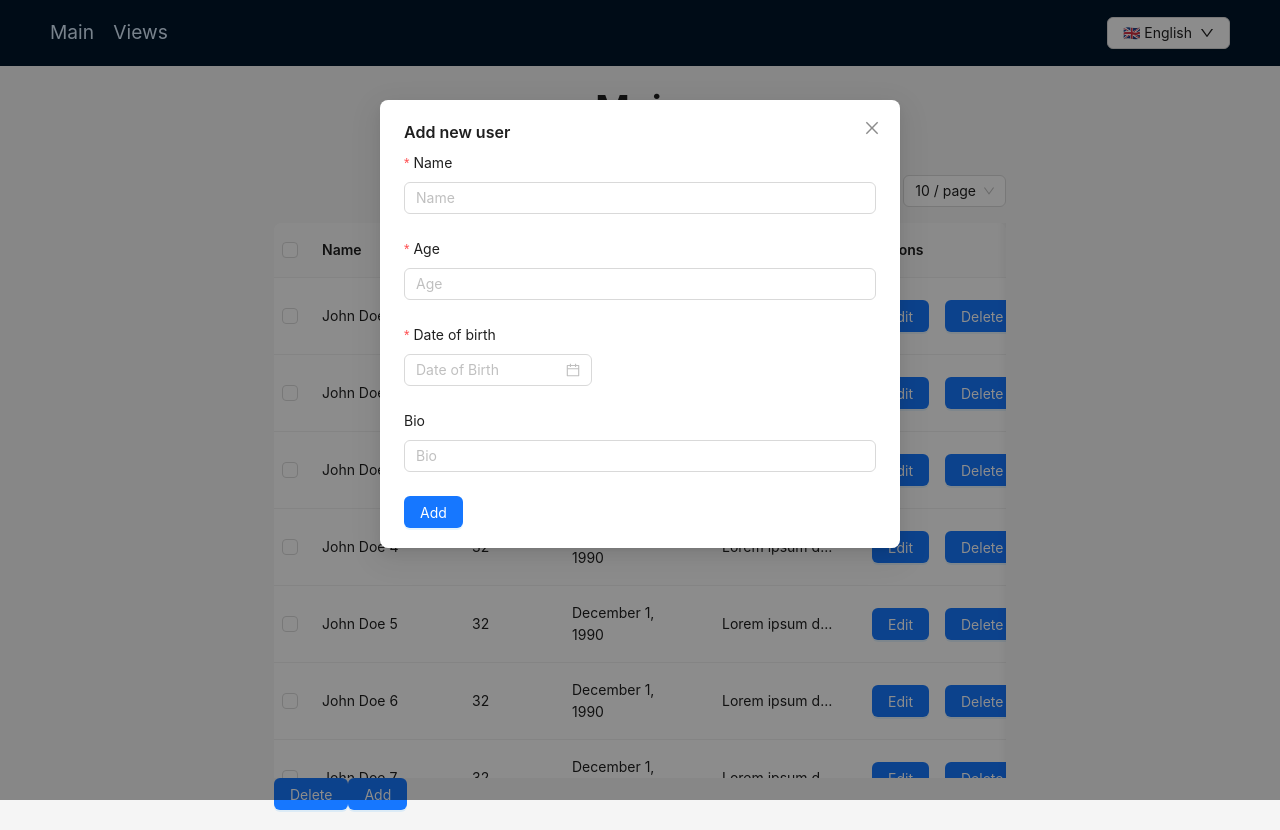
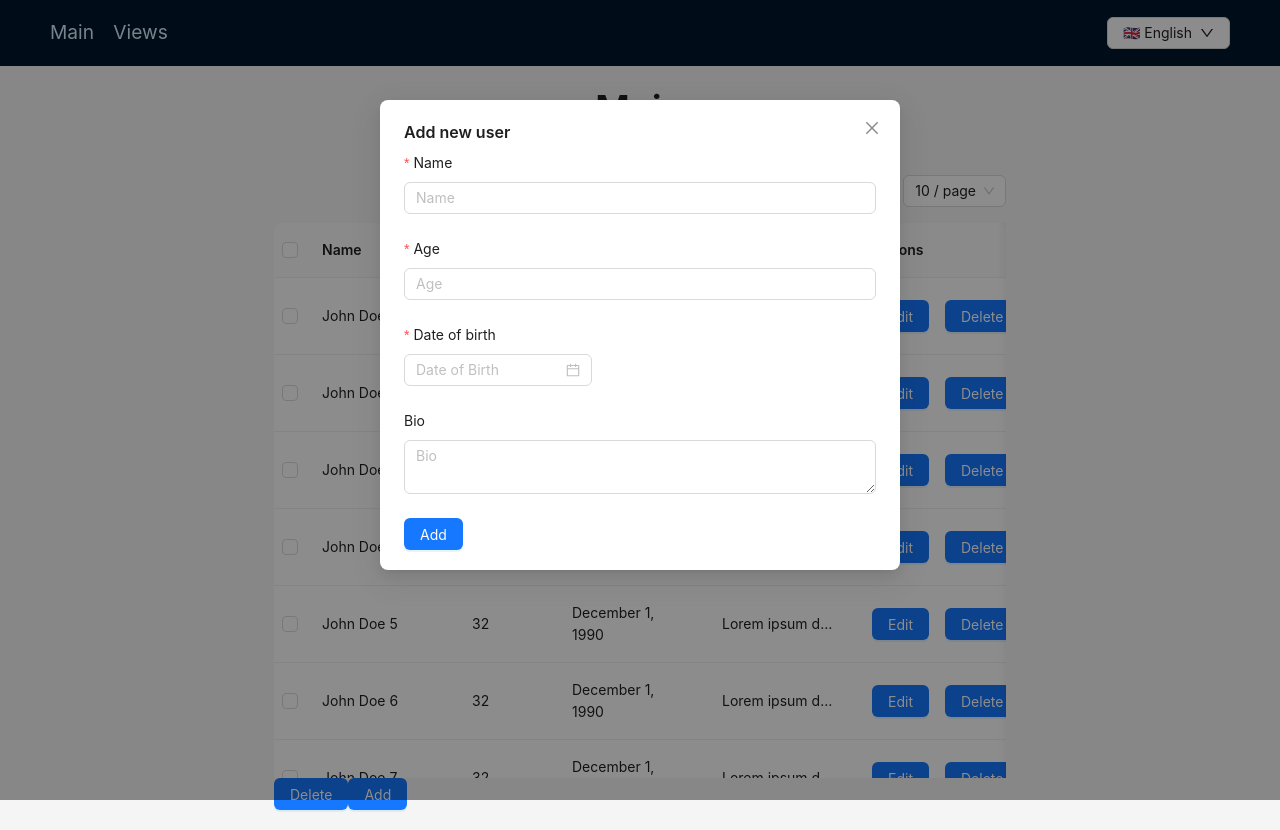
Before and after one commit to przemyslawmatraj/crud-redux-table, a React (Vite) app: page /main in a window 1280 px wide. Both pictures are taken after typing "Sample" into the empty fields and a click on the button "Add". Built offline with nearby package versions, Linux system fonts and the light colour scheme.

Commit message:
fix: validation and type of bio input field

```diff
--- a/src/Components/UserModal/UserModal.tsx
+++ b/src/Components/UserModal/UserModal.tsx
@@ -1,6 +1,6 @@
 import Modal from "antd/es/modal/Modal";
 import { Key, useState, useEffect } from "react";
-import { Form, Input, Button, DatePicker } from "antd";
+import { Form, Button, Input, DatePicker } from "antd";
 import { FormattedMessage } from "react-intl";
 import { useAppDispatch, useAppSelector } from "../../app/hooks";
 import { addUser, editUser } from "../../features/userTable/userTableSlice";
@@ -14,6 +14,7 @@ import dayjs from "dayjs";
 import { v4 as uuidv4 } from "uuid";
 
 const { Text } = Typography;
+const { TextArea } = Input;
 
 const schema = yup.object().shape({
   name: yup.string().required("form.required.errorMessage"),
@@ -25,7 +26,7 @@ const schema = yup.object().shape({
     .date()
     .required("form.required.errorMessage")
     .typeError("form.date.errorMessage"),
-  bio: yup.string().optional(),
+  bio: yup.string().max(250, "form.maxSize.errorMessage").optional(),
 });
 
 type FormValues = yup.InferType<typeof schema>;
@@ -46,7 +47,7 @@ const UserModal = ({
     formState: { errors },
   } = useForm({
     resolver: yupResolver(schema),
-    mode: "onBlur",
+    mode: "all",
     defaultValues: defaultValues || undefined,
   });
 
@@ -172,7 +173,7 @@ const UserModal = ({
               name="bio"
               control={control}
               render={({ field }) => (
-                <Input
+                <TextArea
                   {...field}
                   placeholder="Bio"
                   onChange={(e) => field.onChange(e.target.value)}
@@ -180,6 +181,16 @@ const UserModal = ({
                 />
               )}
             />
+            {errors.bio && (
+              <Text type="danger">
+                <FormattedMessage
+                  id={errors.bio.message?.toString()}
+                  values={{
+                    max: 250,
+                  }}
+                />
+              </Text>
+            )}
           </Form.Item>
 
           <Button type="primary" htmlType="submit">
--- a/src/lang/enUS.json
+++ b/src/lang/enUS.json
@@ -15,5 +15,6 @@
   "table.actions": "Actions",
   "form.required.errorMessage": "Required",
   "form.number.errorMessage": "Must be a number",
-  "form.date.errorMessage": "Must be a date"
+  "form.date.errorMessage": "Must be a date",
+  "form.maxSize.errorMessage": "Max size is {max} characters"
 }
--- a/src/lang/plPL.json
+++ b/src/lang/plPL.json
@@ -15,5 +15,6 @@
   "table.actions": "Akcje",
   "form.required.errorMessage": "To pole jest wymagane",
   "form.number.errorMessage": "To pole musi zawierać liczbę",
-  "form.date.errorMessage": "To pole musi zawierać datę"
+  "form.date.errorMessage": "To pole musi zawierać datę",
+  "form.maxSize.errorMessage": "Maksymalna długość to {max} znaków"
 }
```
